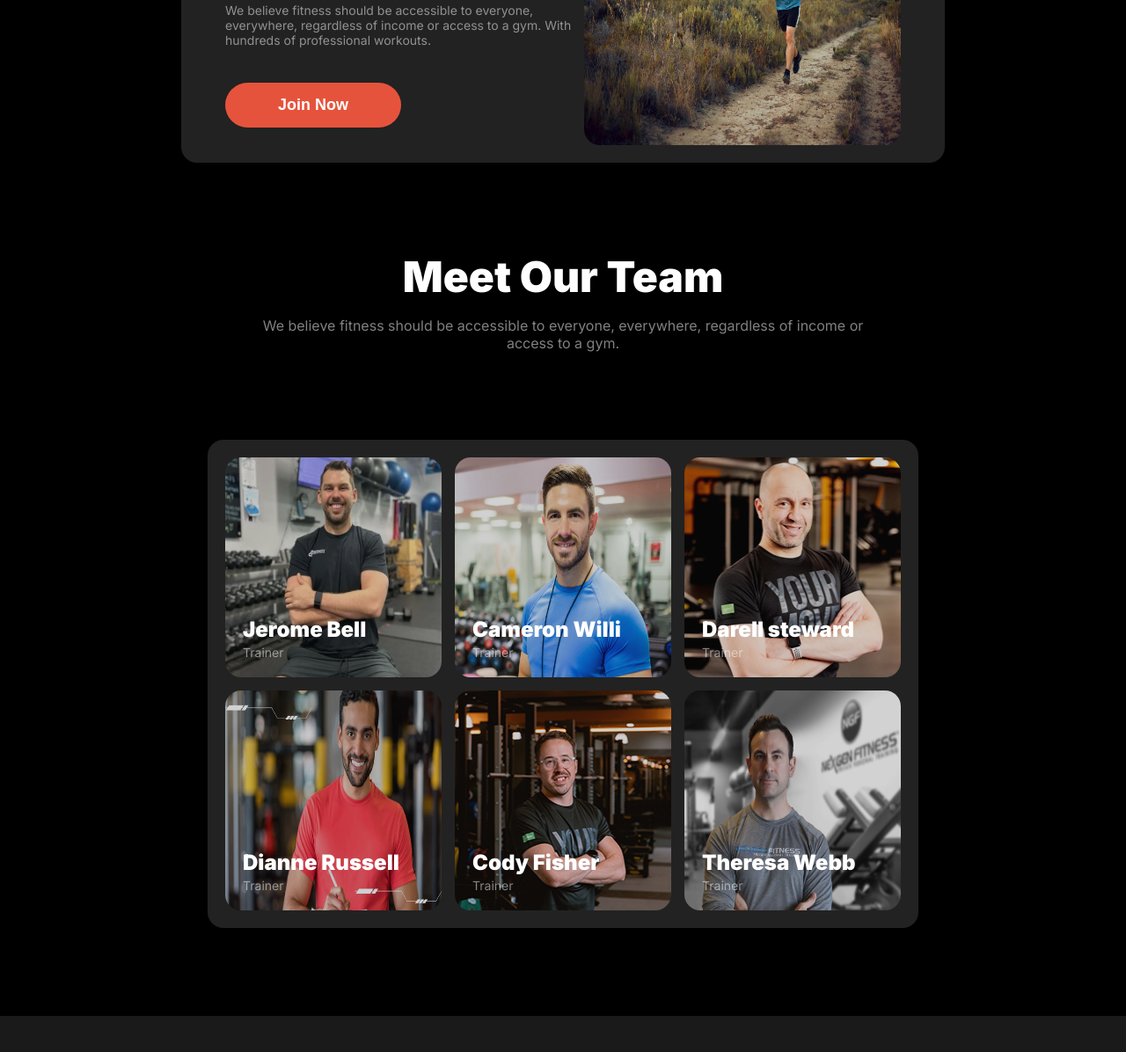
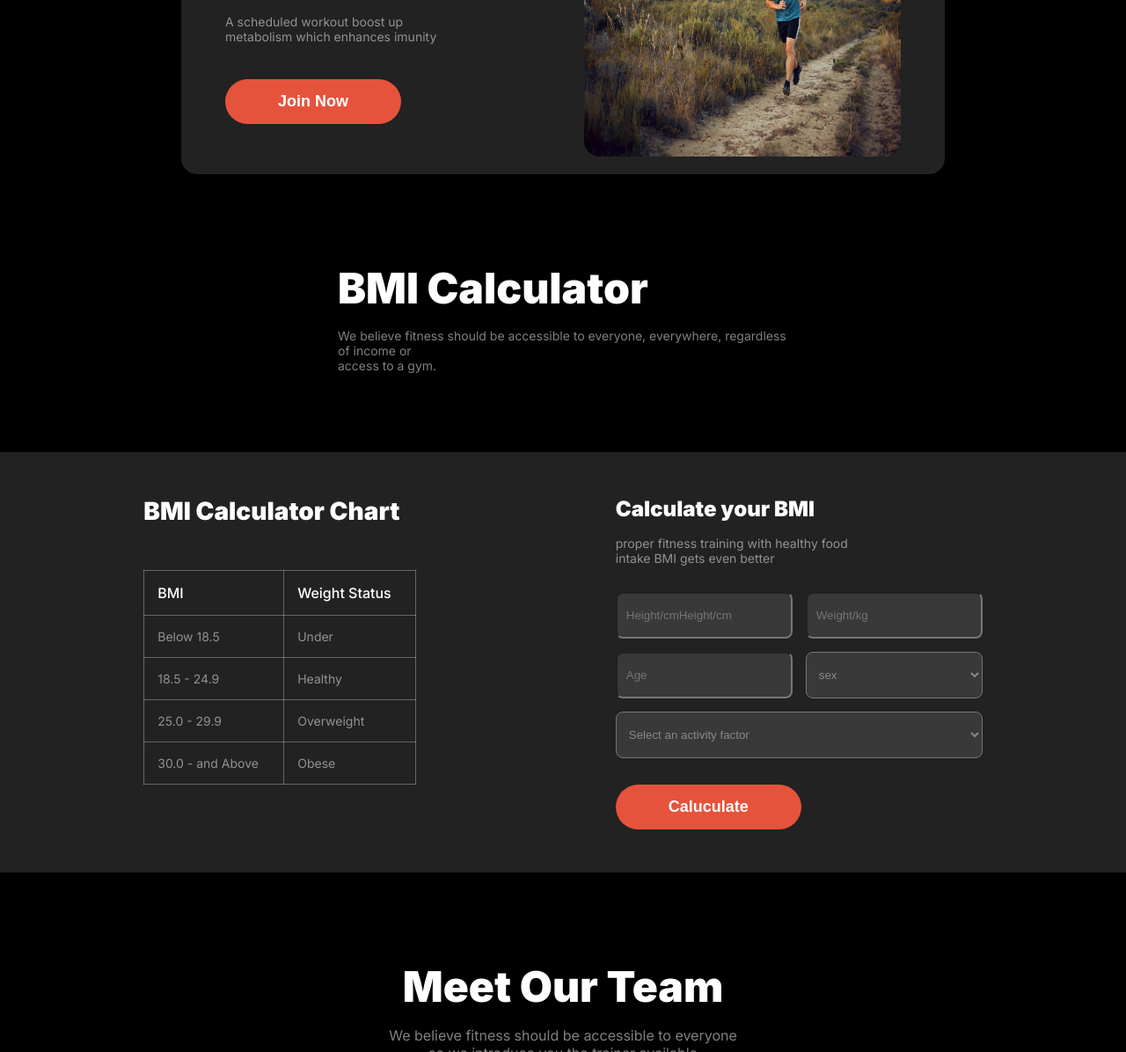
Before and after one commit to AymanSupto/assignment-two, a plain HTML site: page index.html in a window 1280 px wide. Shown: the part 1604-2800 px from the top of the page at 88% size. Drawn offline with Linux system fonts and the light colour scheme; a web font is replaced by a local one.

Commit message:
rensposive done

```diff
--- a/index.html
+++ b/index.html
@@ -55,7 +55,7 @@
         <section class="habits">
             <div class="description">
                 <h1>Change Your Habits</h1>
-                <p>We believe fitness should be accessible to everyone, everywhere, regardless of income or <br>access
+                <p>We believe fitness should be accessible to <br> everyone, everywhere, regardless of income or access
                     to a
                     gym.</p>
             </div>
@@ -63,22 +63,22 @@
                 <div class="center">
                     <div><img src="images/image 3.png" alt=""></div>
                     <h3>Movement</h3>
-                    <p>We believe fitness should be <br>accessible to everyone</p>
+                    <p>movement efficiently is sign <br> good finess</p>
                 </div>
                 <div class="center">
                     <div><img src="images/image 2.png" alt=""></div>
                     <h3>Time</h3>
-                    <p>We believe fitness should be <br>accessible to everyone</p>
+                    <p>time is factor for fitness <br> training </p>
                 </div>
                 <div class="center">
                     <div><img src="images/image 4.png" alt=""></div>
                     <h3>Practice</h3>
-                    <p>We believe fitness should be <br>accessible to everyonev</p>
+                    <p>it's relevant to time management <br> workout regularly</p>
                 </div>
                 <div class="center">
                     <div><img src="images/image 5.png" alt=""></div>
                     <h3>Weight Loss</h3>
-                    <p>We believe fitness should be <br>accessible to everyone</p>
+                    <p>regular workout with improves <br> digestion and  blood circulation </p>
                 </div>
             </div>
         </section>
@@ -86,20 +86,19 @@
         <section class="marketing">
             <div>
                 <h1>Run an Extra <br>Mile Easily</h1>
-                <p>We believe fitness should be accessible to everyone,<br>everywhere, regardless of income or access to
-                    a gym. With <br>hundreds of professional workouts.</p>
+                <p>A scheduled workout boost up <br> metabolism which enhances imunity </p>
                 <button class="join2">Join Now</button>
             </div>
             <img src="images/run.jpg" alt="">
         </section>
 
-        <section class="bmi-calculator hide">
+        <section class="bmi-calculator">
             <div class="bmi-description">
                 <h1>BMI Calculator</h1>
-                <p>We believe fitness should be accessible to everyone, everywhere, regardless of income or access to a
+                <p>We believe fitness should be accessible to everyone, everywhere, regardless of income or <br> access to a
                     gym.</p>
             </div>
-            <div class="bmi hide">
+            <div class="bmi">
                 <div class="chart">
                     <h2>BMI Calculator Chart</h2>
                     <table>
@@ -127,14 +126,18 @@
                 </div>
                 <div class="calculate">
                     <h2>Calculate your BMI</h2>
-                    <p>We believe fitness should be accessible to everyone, everywhere, regardless of income or access
-                        to a gym. We believe fitness should be accessible to everyone, everywhere, regardless of income
-                        or access to a gym. </p>
-                    <input type="text">
-                    <input type="text">
-                    <input type="text">
-                    <select></select>
-                    <select name="" id=""></select>
+                    <p>proper fitness training with healthy food <br> intake BMI gets even better</p>
+                    <div class="input-value">
+                        <input type="text" placeholder="Height/cmHeight/cm">
+                        <input class="Weight" type="text" placeholder="Weight/kg">
+                        <input type="text" placeholder="Age">
+                        <select class="Sex">
+                            <option value="">sex</option>
+                        </select>
+                        <select class="span">
+                            <option value="">Select an activity factor</option>
+                        </select>
+                    </div>
                     <button class="join3">Caluculate</button>
                 </div>
             </div>
@@ -143,8 +146,8 @@
         <section class="Team">
             <div class="description team-description">
                 <h1>Meet Our Team</h1>
-                <p>We believe fitness should be accessible to everyone, everywhere, regardless of income or <br>access to a gym.</p>
-             </div>
+                <p>We believe fitness should be accessible to everyone <br> so we introduce you the trainer available</p>
+            </div>
             <div class="team">
                 <div class="team1">
                     <img src="images/trainer1.png" alt="">
--- a/styles/styles.css
+++ b/styles/styles.css
@@ -195,7 +195,6 @@ body {
     background: rgba(45, 45, 45, 0.54);
     width: 200px;
     height: 95px;
-    border: 2px solid red;
 }
 
 /* habits */
@@ -221,6 +220,7 @@ body {
     color: rgb(255, 255, 255);
     font-size: 3rem;
     font-weight: 900;
+    text-align: center;
 }
 
 .center h3 {
@@ -233,6 +233,7 @@ body {
     color: rgba(255, 255, 255, 0.5);
     font-size: 0.875rem;
     font-weight: 400;
+    text-align: center;
 }
 
 .center h3,
@@ -304,17 +305,37 @@ img {
 
 /* BMI section */
 
+.bmi-calculator {
+    margin-top: 100px;
+}
+
+.bmi-description {
+    width: 40%;
+    margin: 0 auto;
+}
+
 .bmi-description p,
 h1 {
-    text-align: center;
+    text-align: left;
 }
 
 .bmi {
-    width: 100%;
-    margin-top: 100px;
-    /* padding: 50px 190px; */
+    margin-top: 90px;
+    padding: 50px 50px;
     background: rgb(34, 34, 34);
     display: flex;
+    justify-content: space-around;
+}
+
+
+.chart {
+    margin-bottom: 50px;
+}
+
+.chart table {
+    margin-top: 50px;
+    width: 310px;
+    height: 216px;
 }
 
 .bmi-description p,
@@ -351,6 +372,35 @@ table {
 
 td {
     border: 1px solid rgb(255, 255, 255, 0.3);
+    padding: 15px;
+}
+
+thead td {
+    color: rgb(255, 255, 255);
+    font-size: 16px;
+    font-weight: 500;
+}
+
+.input-value {
+    margin-top: 30px;
+    margin-bottom: 30px;
+    width: 100%;
+    height: 50%;
+    display: grid;
+    grid-template-columns: repeat(2, 1fr);
+    gap: 15px;
+}
+
+.input-value input,
+select {
+    color: rgba(255, 255, 255, 0.4);
+    padding: 10px;
+    border-radius: 8px;
+    background: rgba(255, 255, 255, 0.1);
+}
+
+.span {
+    grid-column: span 2;
 }
 
 /* Team section */
@@ -493,7 +543,8 @@ hr {
     .banner-container,
     .habit-images,
     .marketing,
-    .footer-section {
+    .footer-section,
+    .bmi {
         flex-direction: column;
     }
 
@@ -659,4 +710,51 @@ hr {
     .f-1 p {
         font-size: 12px;
     }
+
+    /* bmi- calculator responsive */
+
+    .bmi-description{
+        width: 90%;
+    }
+
+    .bmi-description h1{
+        font-size: 30px;
+    }
+
+    .bmi-description p{
+        font-size: 14px;
+    }
+
+    .bmi{
+        padding: 10px 20px;
+    }
+
+    .calculate h2, .chart h2{
+        font-size: 16px;
+    }
+
+    .calculate p, .chart p{
+        font-size: 14px;
+    }
+
+    table{
+        width: 250px;
+        height: 150px;
+    }
+
+    .span{
+        width: 98%;
+    }
+
+    .Sex{
+        width: 95%;
+    }
+
+    .Weight{
+        width: 85%;
+    }
+
+  .input-value input, select{
+    padding-right: 5px;
+  }
 }
```
